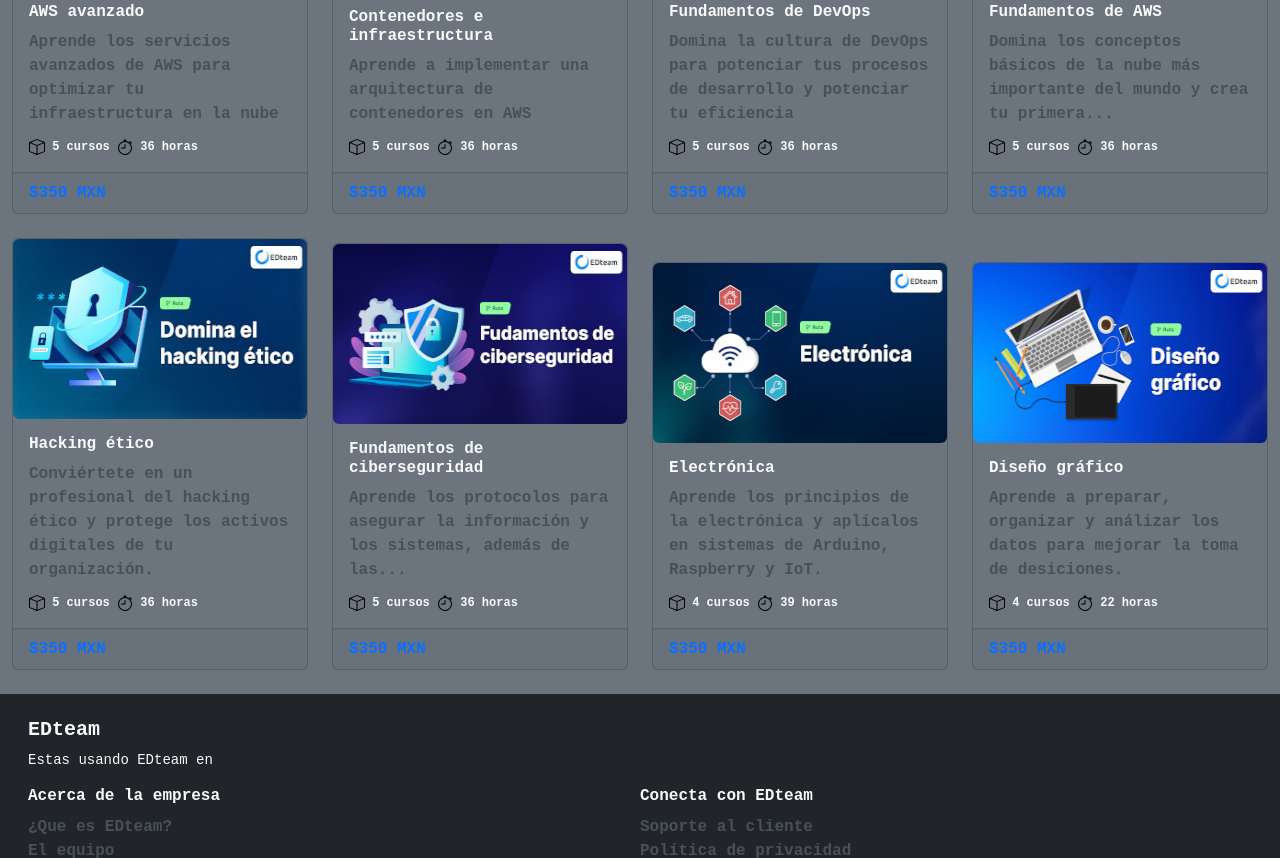
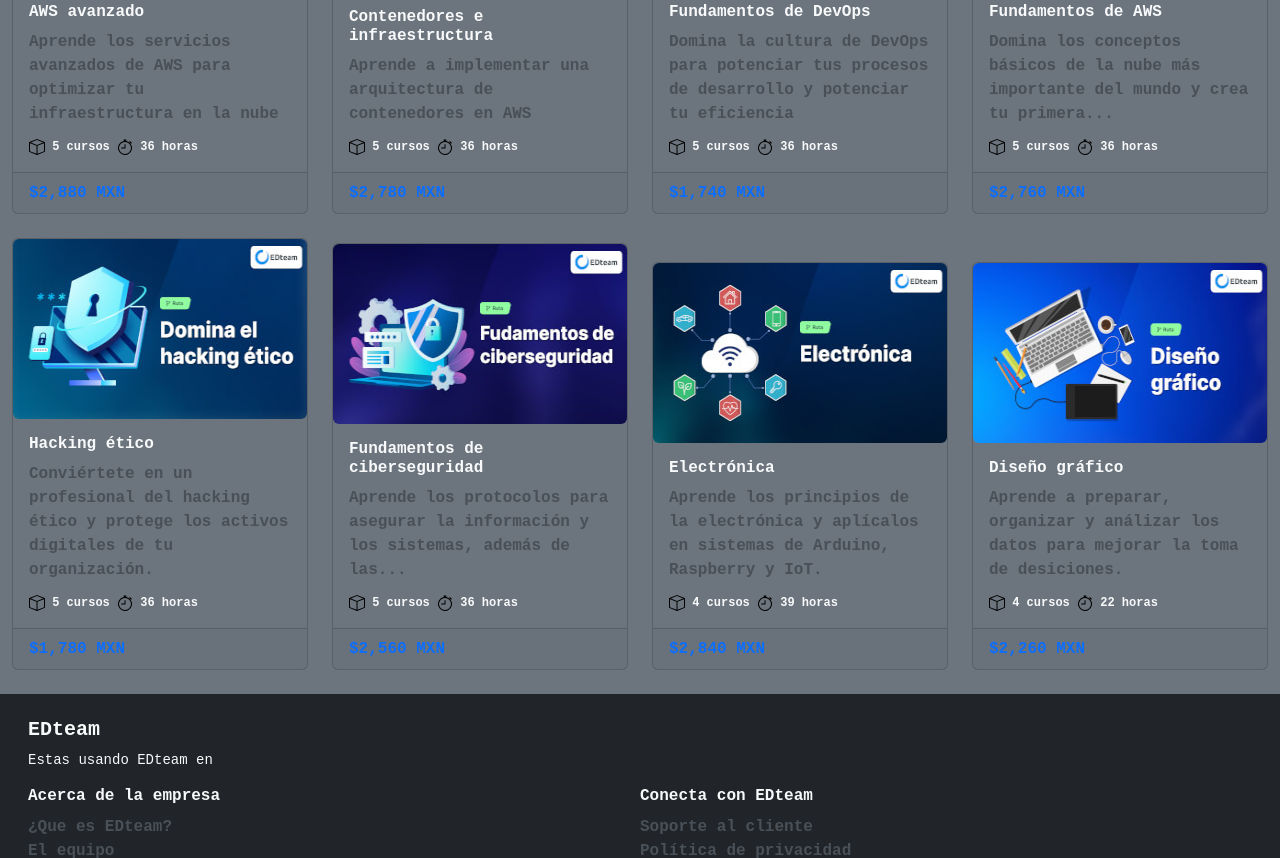
Before and after one commit to JohnCard/EDteam---replica, a plain HTML site: page pages/routes.html in a window 1280 px wide. Shown: the part 643-1501 px from the top of the page. Drawn offline with Linux system fonts and the light colour scheme.

```diff
--- a/pages/routes.html
+++ b/pages/routes.html
@@ -142,7 +142,7 @@
                         <p class="card-subtitle text-light fs-12"><img src="../img/box.svg" alt="box-img"> 5 cursos <img src="../img/stopwatch.svg" alt="stopwatch-img"> 36 horas</p>
                     </div>
                     <div class="card-footer ">
-                        <span class="span-message fw-bold text-primary"> $350 MXN</span>
+                        <span class="span-message fw-bold text-primary"> $2,880 MXN</span>
                     </div>
                 </div>
             </div>
@@ -155,7 +155,7 @@
                         <p class="card-subtitle text-light fs-12"><img src="../img/box.svg" alt="box-img"> 5 cursos <img src="../img/stopwatch.svg" alt="stopwatch-img"> 36 horas</p>
                     </div>
                     <div class="card-footer ">
-                        <span class="span-message fw-bold text-primary"> $350 MXN</span>
+                        <span class="span-message fw-bold text-primary"> $2,780 MXN</span>
                     </div>
                 </div>
             </div>
@@ -168,7 +168,7 @@
                         <p class="card-subtitle text-light fs-12"><img src="../img/box.svg" alt="box-img"> 5 cursos <img src="../img/stopwatch.svg" alt="stopwatch-img"> 36 horas</p>
                     </div>
                     <div class="card-footer ">
-                        <span class="span-message fw-bold text-primary"> $350 MXN</span>
+                        <span class="span-message fw-bold text-primary"> $1,740 MXN</span>
                     </div>
                 </div>
             </div>
@@ -181,7 +181,7 @@
                         <p class="card-subtitle text-light fs-12"><img src="../img/box.svg" alt="box-img"> 5 cursos <img src="../img/stopwatch.svg" alt="stopwatch-img"> 36 horas</p>
                     </div>
                     <div class="card-footer ">
-                        <span class="span-message fw-bold text-primary"> $350 MXN</span>
+                        <span class="span-message fw-bold text-primary"> $2,760 MXN</span>
                     </div>
                 </div>
             </div>
@@ -194,7 +194,7 @@
                         <p class="card-subtitle text-light fs-12"><img src="../img/box.svg" alt="box-img"> 5 cursos <img src="../img/stopwatch.svg" alt="stopwatch-img"> 36 horas</p>
                     </div>
                     <div class="card-footer ">
-                        <span class="span-message fw-bold text-primary"> $350 MXN</span>
+                        <span class="span-message fw-bold text-primary"> $1,780 MXN</span>
                     </div>
                 </div>
             </div>
@@ -207,7 +207,7 @@
                         <p class="card-subtitle text-light fs-12"><img src="../img/box.svg" alt="box-img"> 5 cursos <img src="../img/stopwatch.svg" alt="stopwatch-img"> 36 horas</p>
                     </div>
                     <div class="card-footer ">
-                        <span class="span-message fw-bold text-primary"> $350 MXN</span>
+                        <span class="span-message fw-bold text-primary"> $2,560 MXN</span>
                     </div>
                 </div>
             </div>
@@ -220,7 +220,7 @@
                         <p class="card-subtitle text-light fs-12"><img src="../img/box.svg" alt="box-img"> 4 cursos <img src="../img/stopwatch.svg" alt="stopwatch-img"> 39 horas</p>
                     </div>
                     <div class="card-footer ">
-                        <span class="span-message fw-bold text-primary"> $350 MXN</span>
+                        <span class="span-message fw-bold text-primary"> $2,840 MXN</span>
                     </div>
                 </div>
             </div>
@@ -233,7 +233,7 @@
                         <p class="card-subtitle text-light fs-12"><img src="../img/box.svg" alt="box-img"> 4 cursos <img src="../img/stopwatch.svg" alt="stopwatch-img"> 22 horas</p>
                     </div>
                     <div class="card-footer ">
-                        <span class="span-message fw-bold text-primary"> $350 MXN</span>
+                        <span class="span-message fw-bold text-primary"> $2,260 MXN</span>
                     </div>
                 </div>
             </div>
```
Also changed, not shown: pages/courses.html (+8 -8 lines).
